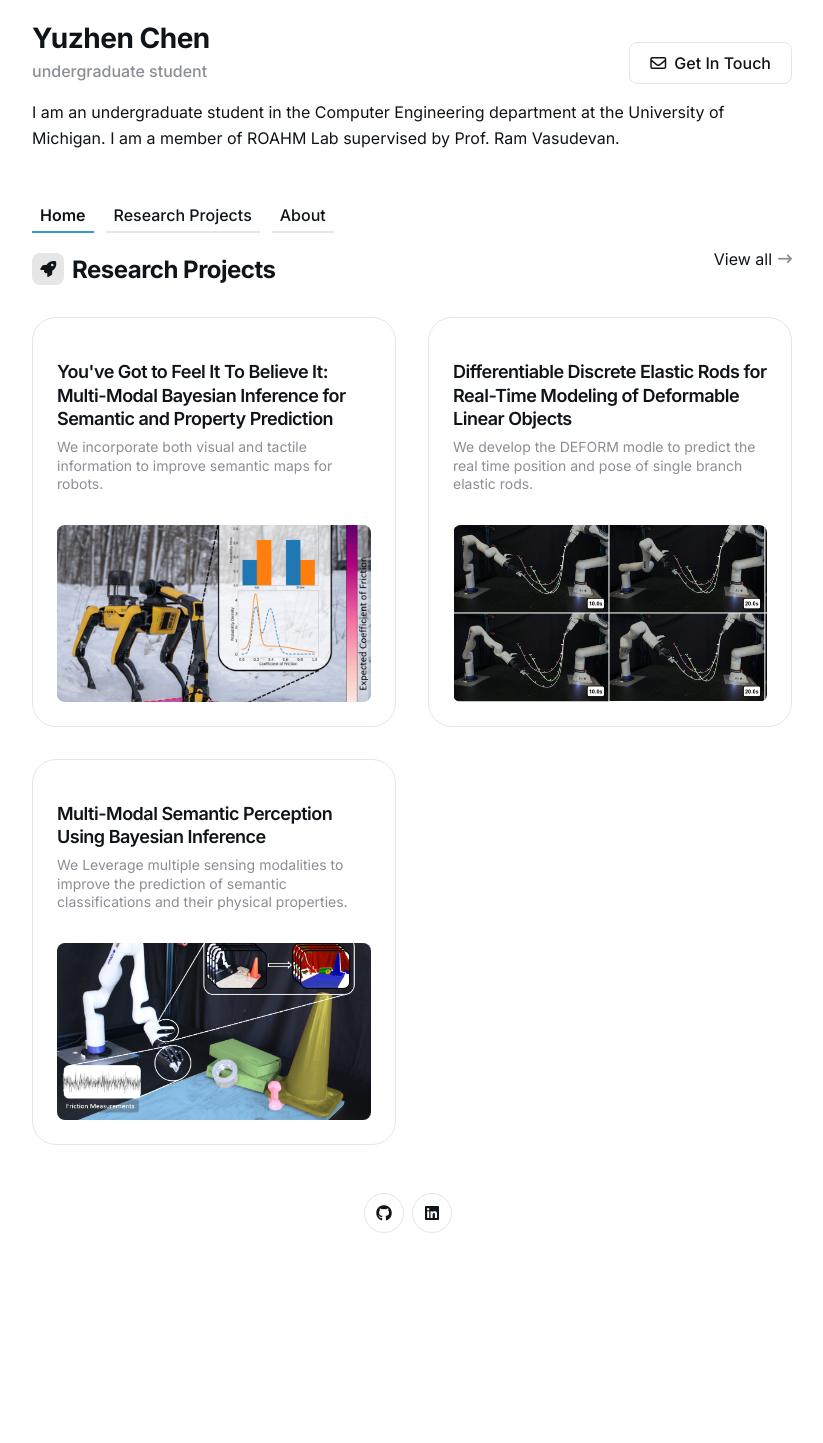
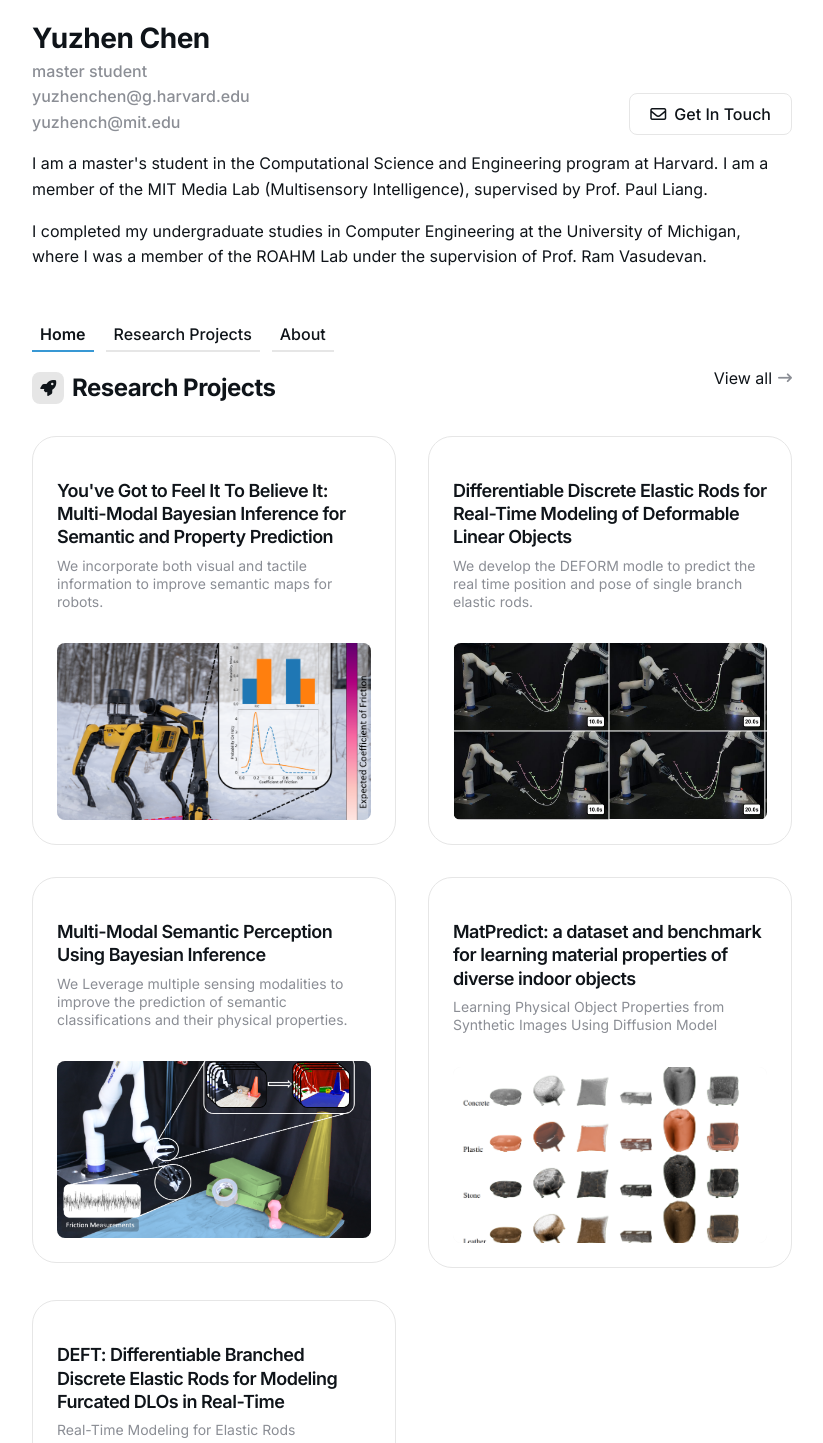
Before and after one commit to yuzhench/yuzhench.github.io, a plain HTML site: page index.html in a window 1280 px wide. Shown: the part 575-2018 px from the top of the page, without its empty margins (228-1051 px from the left). Before the commit the page ends 1888 px from the top, so only its background shows below. Drawn offline with Linux system fonts and the light colour scheme; a script that the page names is missing.

Commit message:
master time update

```diff
--- a/index.html
+++ b/index.html
@@ -48,14 +48,25 @@
                                     </a>
 
                                     <h1 class="author__name"><a href="/about.html">Yuzhen Chen</a></h1>
-                                    <span class="author__role">undergraduate student</span>
+                                    <span class="author__role">master student</span> <br>
+                                    <span class="author__role">yuzhenchen@g.harvard.edu</span><br>
+                                    <span class="author__role">yuzhench@mit.edu</span>
 
                                 </div>
                                 <a href="/contact.html" class="cta-button"><i class="fa-regular fa-envelope"></i> Get In Touch</a>
 
                             </div>
 
-                            <p class="author__bio">I am an undergraduate student in the Computer Engineering department at the University of Michigan. I am a member of ROAHM Lab supervised by Prof. Ram Vasudevan.</p>
+                            <p class="author__bio">
+                              I am a master's student in the Computational Science and Engineering program at Harvard.
+                              I am a member of the MIT Media Lab (Multisensory Intelligence), supervised by Prof. Paul Liang.
+                            </p>
+
+
+                            <p class="author__bio">
+                              I completed my undergraduate studies in Computer Engineering at the University of Michigan,
+                              where I was a member of the ROAHM Lab under the supervision of Prof. Ram Vasudevan.
+                            </p>
 
                         </div>
 
@@ -159,7 +170,7 @@
                   </div>
 
                   <a href="phf_source/IROS_2023___Workshop_Talk_Proposal.pdf" class="project__image">
-                    <img class="lazy"  src="/images/iros.png" alt="ConvBKI: Real-Time Probabilistic Semantic Mapping Network with Quantifiable Uncertainty">
+                    <img class="lazy"  src="/images/iros.png" alt="ConvBKI: Multi-Modal Semantic Perception Using Bayesian Inference">
                   </a>
 
                 </div>
@@ -167,8 +178,38 @@
 
 
 
+              <article class="project col col-6 col-t-12 animate">
+                <div class="project__content">
+                  <div class="project__info">
+                    <h3 class="project__title"><a href="https://arxiv.org/pdf/2505.13201" target="_blank">MatPredict: a dataset and benchmark for learning material properties of diverse indoor objects</a></h3>
+
+                      <div class="project__description">Learning Physical Object Properties from Synthetic Images Using Diffusion Model </div>
+
+                  </div>
+
+                  <a href="https://arxiv.org/pdf/2505.13201" class="project__image">
+                    <img class="lazy"  src="/images/first_author.png" alt="ConvBKI: Real-Time Probabilistic Semantic Mapping Network with Quantifiable Uncertainty">
+                  </a>
+
+                </div>
+              </article>
 
 
+              <article class="project col col-6 col-t-12 animate">
+                <div class="project__content">
+                  <div class="project__info">
+                    <h3 class="project__title"><a href="https://arxiv.org/abs/2502.15037" target="_blank">DEFT: Differentiable Branched Discrete Elastic Rods for Modeling Furcated DLOs in Real-Time</a></h3>
+
+                      <div class="project__description">Real-Time Modeling for Elastic Rods </div>
+
+                  </div>
+
+                  <a href="https://arxiv.org/abs/2502.15037" class="project__image">
+                    <img class="lazy"  src="/images/DEFT.png" alt="Real-Time Modeling for Elastic Rods">
+                  </a>
+
+                </div>
+              </article>
 
 
             </div>
```
Also changed, not shown: about.html (+6 -1 lines), project.html (+31 -0 lines), images/DEFT.png (added), images/first_author.png (added).
